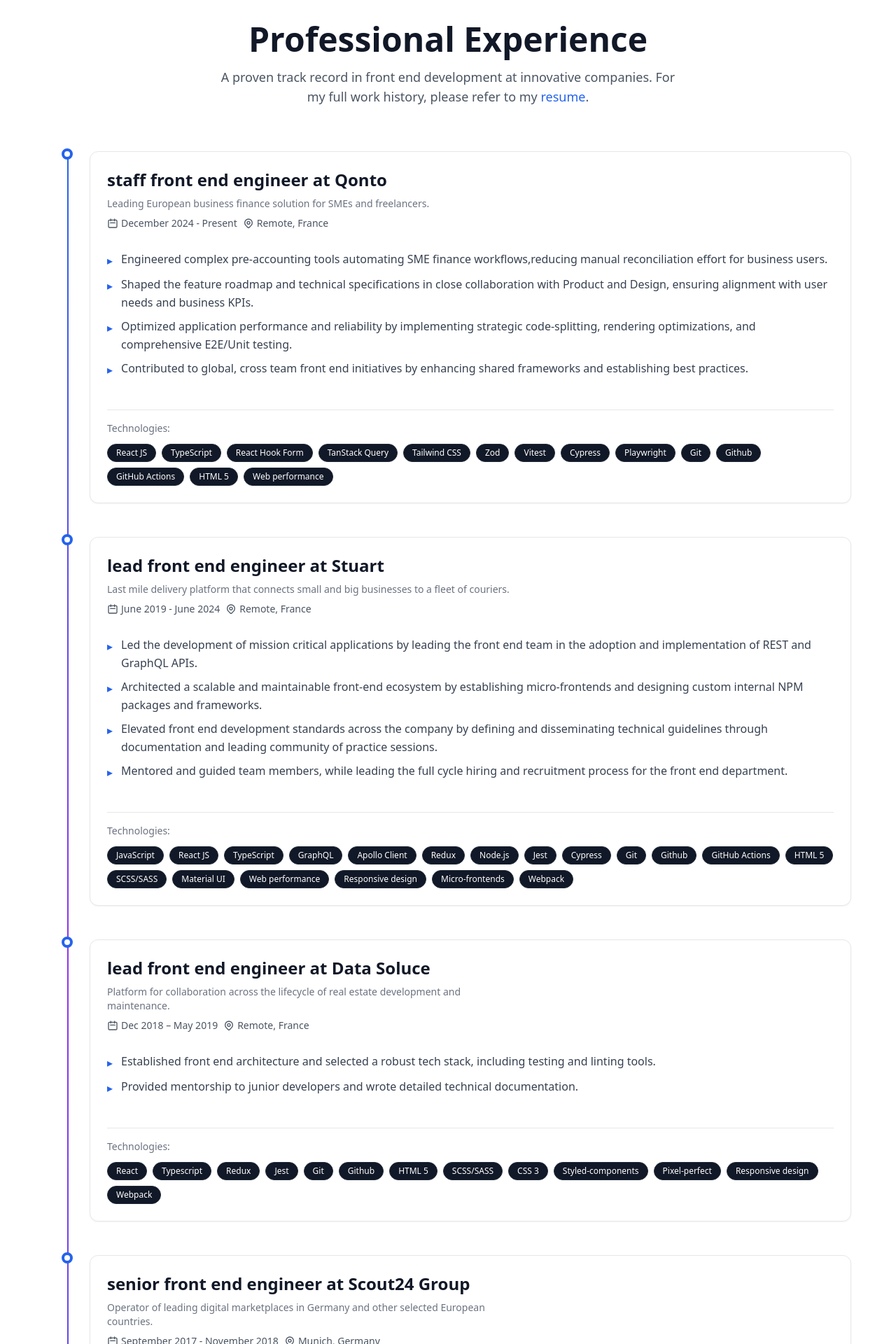
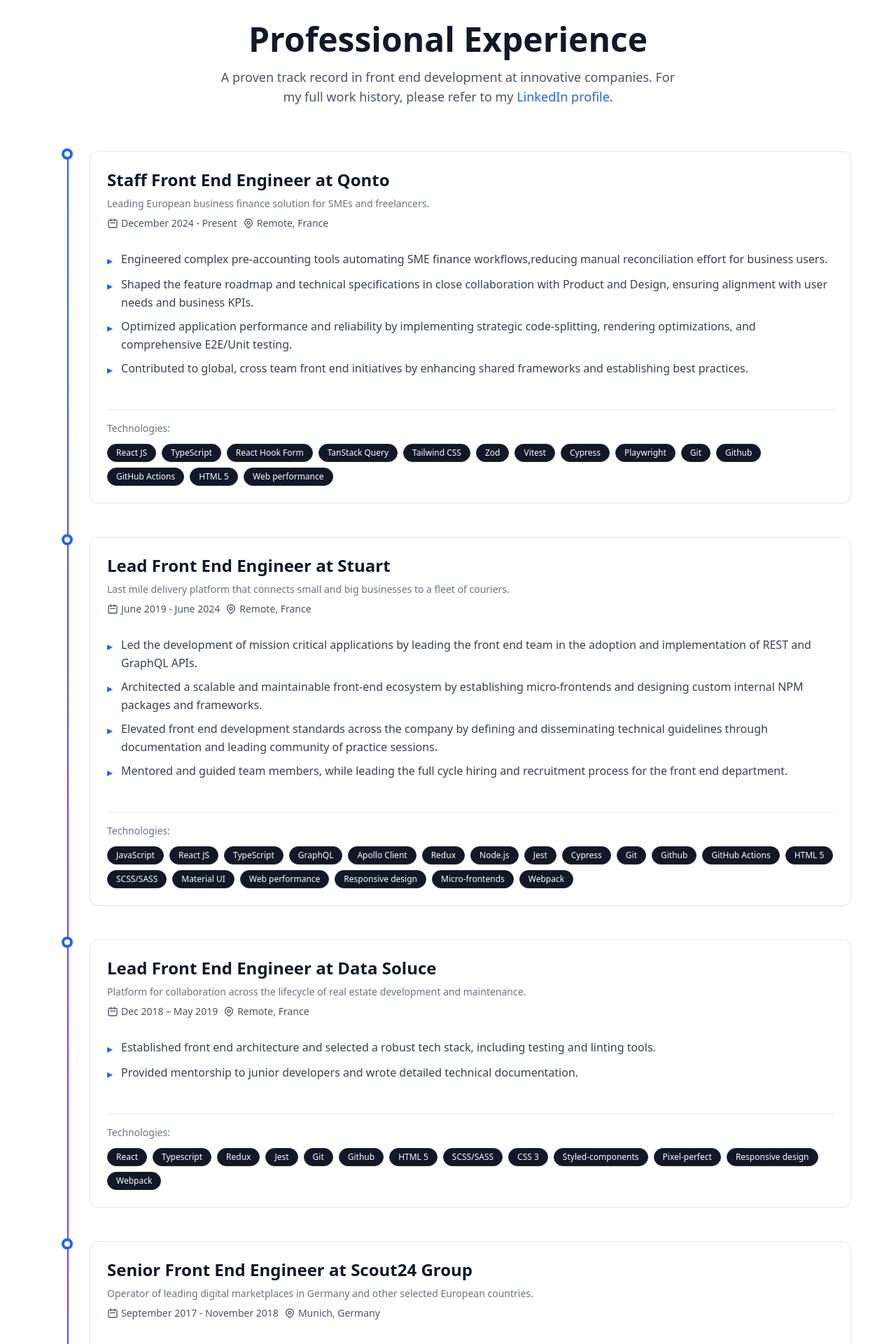
Before and after one commit to kobe13/portfolio, a Next.js app: page / in a window 1280 px wide. Shown: the part 1880-3800 px from the top of the page at 70% size. Built offline with nearby package versions, Linux system fonts and the light colour scheme.

Commit message:
Update resume

```diff
--- a/src/app/components/experience-section.tsx
+++ b/src/app/components/experience-section.tsx
@@ -13,12 +13,12 @@
             A proven track record in front end development at innovative
             companies. For my full work history, please refer to my{" "}
             <a
-              href={DATA.contact.social.Resume.url}
+              href={DATA.contact.social.LinkedIn.url}
               target="_blank"
               rel="noopener noreferrer"
               className="text-blue-600 hover:underline font-medium"
             >
-              resume
+              LinkedIn profile
             </a>
             .
           </p>
--- a/src/app/components/work-card.tsx
+++ b/src/app/components/work-card.tsx
@@ -4,10 +4,10 @@
 type Props = {
   title: string;
   companyDescription?: string;
-  description: string[];
-  dates: string;
-  location: string;
-  skills: string[];
+  description?: string[];
+  dates?: string;
+  location?: string;
+  skills?: string[];
 };
 
 export const WorkCard = ({
@@ -22,7 +22,7 @@
     <div className="flex flex-1 flex-col justify-start gap-3">
       <div>
         <h3 className="text-2xl font-bold text-foreground mb-2">{title}</h3>
-        <p className="text-sm text-gray-500 dark:text-gray-300 mb-2 max-w-xl">
+        <p className="text-sm text-gray-500 dark:text-gray-300 mb-2">
           {companyDescription}
         </p>
         <div className="flex flex-col sm:flex-row sm:items-center gap-2 text-sm text-gray-600 dark:text-gray-400 mb-4">
--- a/src/app/data/resume.tsx
+++ b/src/app/data/resume.tsx
@@ -83,7 +83,7 @@
   work: [
     {
       id: "qonto-2024",
-      title: "staff front end engineer at Qonto",
+      title: "Staff Front End Engineer at Qonto",
       companyDescription:
         "Leading European business finance solution for SMEs and freelancers.",
       dates: "December 2024 - Present",
@@ -113,7 +113,7 @@
     },
     {
       id: "stuart-2019",
-      title: "lead front end engineer at Stuart",
+      title: "Lead Front End Engineer at Stuart",
       companyDescription:
         "Last mile delivery platform that connects small and big businesses to a fleet of couriers.",
       dates: "June 2019 - June 2024",
@@ -148,7 +148,7 @@
     },
     {
       id: "data-soluce-2018",
-      title: "lead front end engineer at Data Soluce",
+      title: "Lead Front End Engineer at Data Soluce",
       companyDescription:
         "Platform for collaboration across the lifecycle of real estate development and maintenance.",
       dates: "Dec 2018 – May 2019",
@@ -175,7 +175,7 @@
     },
     {
       id: "scout24-2017",
-      title: "senior front end engineer at Scout24 Group",
+      title: "Senior Front End Engineer at Scout24 Group",
       companyDescription:
         "Operator of leading digital marketplaces in Germany and other selected European countries.",
       dates: "September 2017 - November 2018",
@@ -199,7 +199,7 @@
     },
     {
       id: "chip-2016",
-      title: "senior front end engineer at CHIP",
+      title: "Senior Front End Engineer at CHIP",
       companyDescription:
         "Leading online provider in the digital consulting segment in Germany and Europe.",
       dates: "November 2016 - September 2017",
@@ -220,5 +220,12 @@
         "Web performance",
       ],
     },
+    {
+      id: "early-career",
+      title: "Early Career — International Front end Engineering",
+      dates: "2011 - 2016",
+      companyDescription:
+        "Early career across international companies in France, Slovakia, and the Czech Republic. Built strong foundations in responsive design, cross-browser compatibility, and stakeholder collaboration, with early leadership exposure. Recognized with multiple corporate awards (Dell, Pixmania).",
+    },
   ],
 };
```
